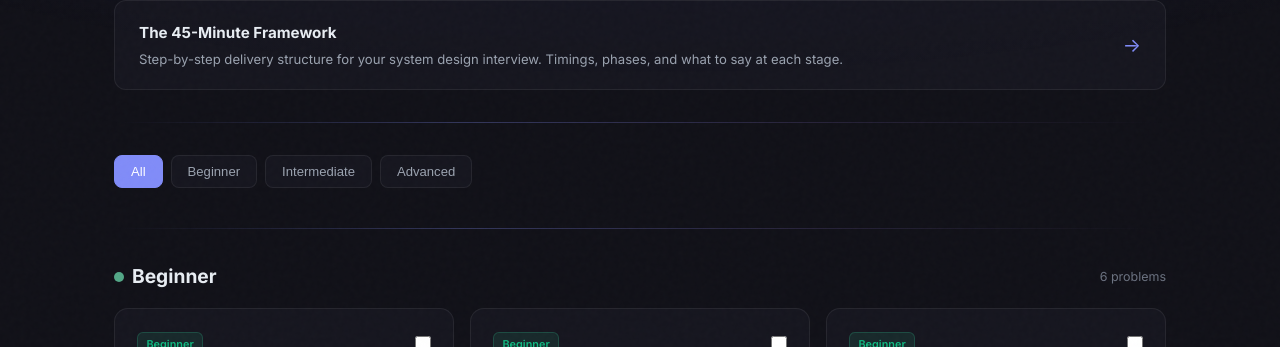
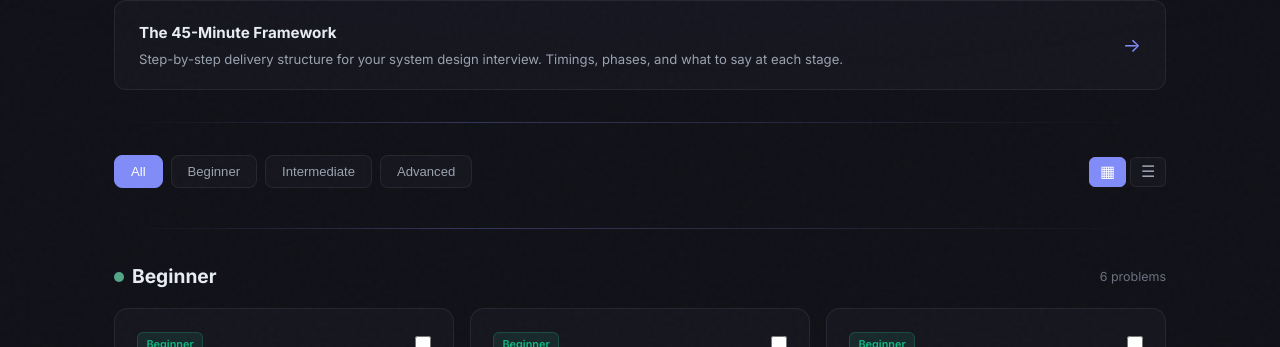
Before and after one commit to iluzn/HLD-Designs, a Jekyll site: the page built from pages/hld.html, in a window 1280 px wide and 1400 px high, scrolled down 511 px. Shown: the part 103-450 px from the top of the window. Built offline with Jekyll 4.4.1, drawn with Linux system fonts in a browser that asks for light colours.

Commit message:
add card/list view toggle to HLD page - remembers preference in localStorage

```diff
--- a/pages/hld.html
+++ b/pages/hld.html
@@ -98,13 +98,17 @@ permalink: /hld
     </a>
 </div>
 
-<!-- Filter tabs -->
+<!-- Filter tabs + View toggle -->
 <div class="section">
     <div class="filter-bar">
         <button class="filter-btn active" data-filter="all">All</button>
         <button class="filter-btn" data-filter="beginner">Beginner</button>
         <button class="filter-btn" data-filter="intermediate">Intermediate</button>
         <button class="filter-btn" data-filter="advanced">Advanced</button>
+        <div style="margin-left:auto;display:flex;gap:0.3rem;">
+            <button class="view-btn active" data-view="cards" title="Card view">&#9638;</button>
+            <button class="view-btn" data-view="list" title="List view">&#9776;</button>
+        </div>
     </div>
 </div>
 
@@ -666,9 +670,22 @@ nav a.active { color: var(--accent); background: rgba(129,140,248,0.1); font-wei
 .start-here-arrow { font-size: 1.2rem; color: var(--accent); margin-left: auto; }
 
 /* Filter bar */
-.filter-bar { display: flex; gap: 0.5rem; flex-wrap: wrap; margin-bottom: 0.5rem; }
+.filter-bar { display: flex; gap: 0.5rem; flex-wrap: wrap; margin-bottom: 0.5rem; align-items: center; }
 .filter-btn { background: var(--card-bg); border: 1px solid var(--border); color: var(--text-muted); padding: 0.5rem 1rem; border-radius: 8px; font-size: 0.82rem; font-weight: 500; cursor: pointer; transition: all 0.2s; }
 .filter-btn:hover { border-color: var(--accent); color: var(--text); }
+.filter-btn.active { background: var(--accent); color: #fff; border-color: var(--accent); }
+.view-btn { background: var(--card-bg); border: 1px solid var(--border); color: var(--text-muted); padding: 0.4rem 0.6rem; border-radius: 6px; font-size: 1rem; cursor: pointer; transition: all 0.2s; line-height: 1; }
+.view-btn:hover { border-color: var(--accent); color: var(--text); }
+.view-btn.active { background: var(--accent); color: #fff; border-color: var(--accent); }
+
+/* List view */
+.problems-grid.list-view { grid-template-columns: 1fr; gap: 0.4rem; }
+.problems-grid.list-view .problem-card { flex-direction: row; align-items: center; padding: 0.8rem 1.2rem; gap: 1rem; }
+.problems-grid.list-view .problem-card .card-top { margin-bottom: 0; min-width: 90px; }
+.problems-grid.list-view .problem-card h3 { font-size: 0.9rem; margin-bottom: 0; min-width: 250px; }
+.problems-grid.list-view .problem-card .card-desc { display: none; }
+.problems-grid.list-view .problem-card .card-tags { margin-bottom: 0; }
+.problems-grid.list-view .problem-card .card-companies { display: none; }
 .filter-btn.active { background: var(--accent); color: #fff; border-color: var(--accent); }
 
 /* Difficulty groups */
@@ -828,6 +845,27 @@ footer a:hover { text-decoration: underline; }
                 } else {
                     g.style.display = 'none';
                 }
+            });
+        });
+    });
+
+    // View toggle (cards vs list)
+    var viewBtns = document.querySelectorAll('.view-btn');
+    var grids = document.querySelectorAll('.problems-grid');
+    var savedView = localStorage.getItem('hld-view') || 'cards';
+    if (savedView === 'list') {
+        grids.forEach(function(g) { g.classList.add('list-view'); });
+        viewBtns.forEach(function(b) { b.classList.toggle('active', b.getAttribute('data-view') === 'list'); });
+    }
+    viewBtns.forEach(function(vb) {
+        vb.addEventListener('click', function() {
+            viewBtns.forEach(function(b) { b.classList.remove('active'); });
+            vb.classList.add('active');
+            var view = vb.getAttribute('data-view');
+            localStorage.setItem('hld-view', view);
+            grids.forEach(function(g) {
+                if (view === 'list') { g.classList.add('list-view'); }
+                else { g.classList.remove('list-view'); }
             });
         });
     });
```
